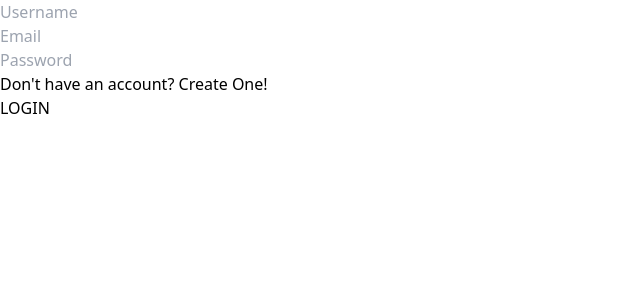
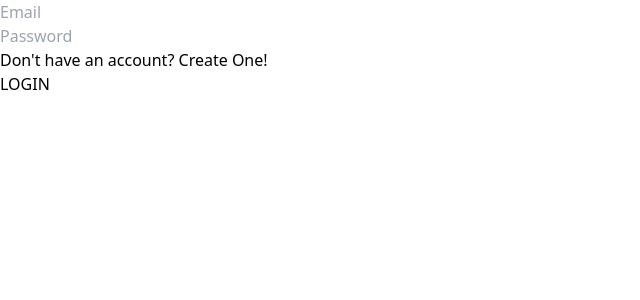
Before and after one commit to Prizag/Price-Tracker, a React (Vite) app in the folder frontend/: page /login in a window 1280 px wide. Shown: the top 300 px of the page, without its empty margins (0-640 px from the left). Built offline with nearby package versions, Linux system fonts and the light colour scheme.

Commit message:
Erros fixed

```diff
--- a/frontend/src/components/Login.jsx
+++ b/frontend/src/components/Login.jsx
@@ -19,7 +19,7 @@ const Login = () => {
         localStorage.setItem('token',response.data.token)
         navigate('/dashboard')
       } catch (err) {
-
+        console.log(err.response.data)
         setError(err.response?.data?.message || 'Login failed');
       }
     }
@@ -31,21 +31,10 @@ const Login = () => {
             <form onSubmit={handleSubmit}>
               <div className="mb-4">
                 <input
-                  type="text"
-                  name="Username"
-                  placeholder="Username"
-                  value={formData.Username}
-                   onChange={handleChange}
-                  className="w-full p-2 text-gray-700 border-b border-gray-300 outline-none focus:border-blue-500"
-                  required
-                />
-              </div>
-              <div className="mb-4">
-                <input
-                  type="text"
-                  name="Email"
+                  type="email"
+                  name="email"
                   placeholder="Email"
-                  value={formData.Email}
+                  value={formData.email}
                   onChange={handleChange}
                   className="w-full p-2 text-gray-700 border-b border-gray-300 outline-none focus:border-blue-500"
                   required
@@ -54,7 +43,7 @@ const Login = () => {
               <div className="mb-4">
                 <input
                   type="password"
-                  name="Password"
+                  name="password"
                   value={formData.password}
                    onChange={handleChange}
                   placeholder="Password"
--- a/frontend/src/components/Signin.jsx
+++ b/frontend/src/components/Signin.jsx
@@ -8,13 +8,14 @@ const Signup = () => {
     const navigate = useNavigate();
 
     const handleChange = (e) => {
+      console.log(formData)
         setFormData({ ...formData, [e.target.name]: e.target.value });
     };
 
     const handleSubmit = async (e) => {
         e.preventDefault();
         try {
-            const response = await axios.post('/signin', formData);
+            const response = await axios.post('/signup', formData);
             localStorage.setItem('token', response.data.token);
             navigate('/dashboard');
         } catch (err) {
@@ -31,9 +32,9 @@ const Signup = () => {
               <div className="mb-4">
                 <input
                   type="text"
-                  name="Username"
+                  name="username"
                   placeholder="Username"
-                  value={formData.Username}
+                  value={formData.username}
                    onChange={handleChange}
                   className="w-full p-2 text-gray-700 border-b border-gray-300 outline-none focus:border-blue-500"
                   required
@@ -41,10 +42,10 @@ const Signup = () => {
               </div>
               <div className="mb-4">
                 <input
-                  type="text"
-                  name="Email"
+                  type="email"
+                  name="email"
                   placeholder="Email"
-                  value={formData.Email}
+                  value={formData.email}
                   onChange={handleChange}
                   className="w-full p-2 text-gray-700 border-b border-gray-300 outline-none focus:border-blue-500"
                   required
@@ -53,7 +54,7 @@ const Signup = () => {
               <div className="mb-4">
                 <input
                   type="password"
-                  name="Password"
+                  name="password"
                   value={formData.password}
                    onChange={handleChange}
                   placeholder="Password"
```
